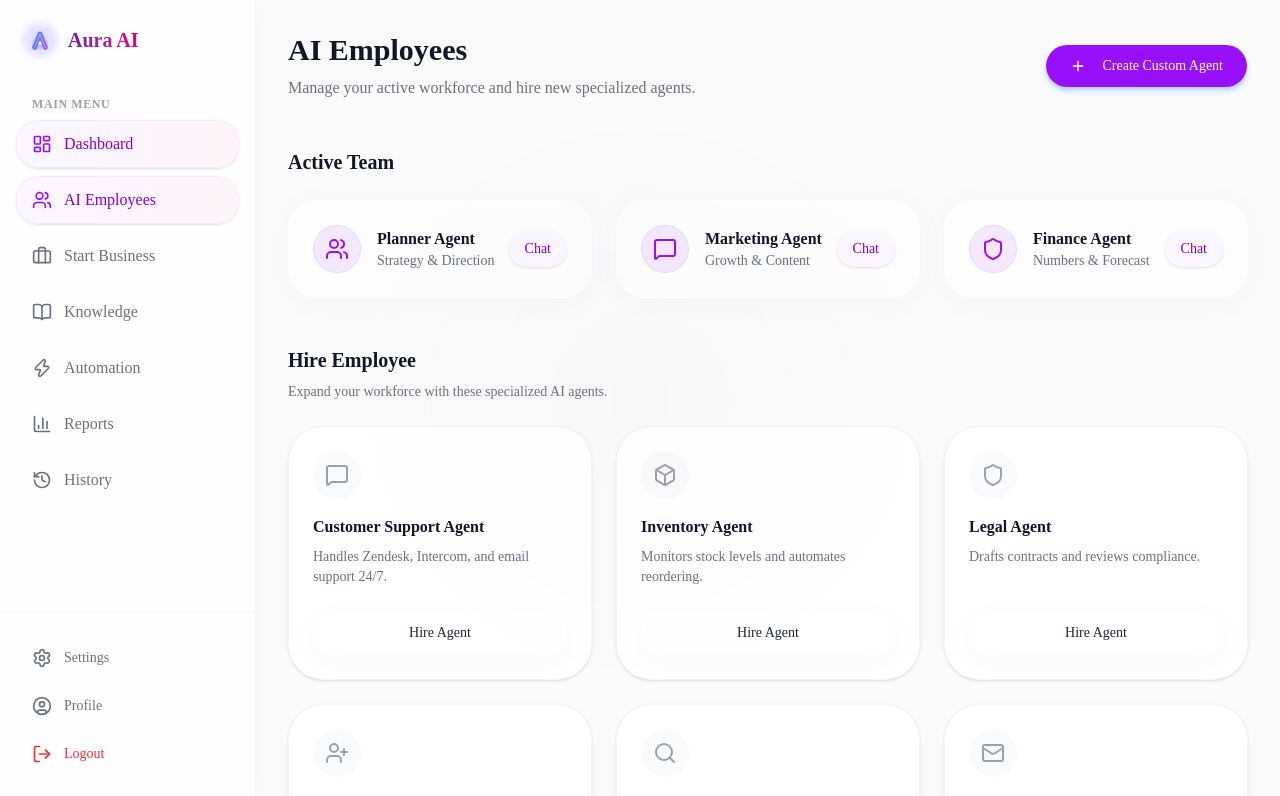
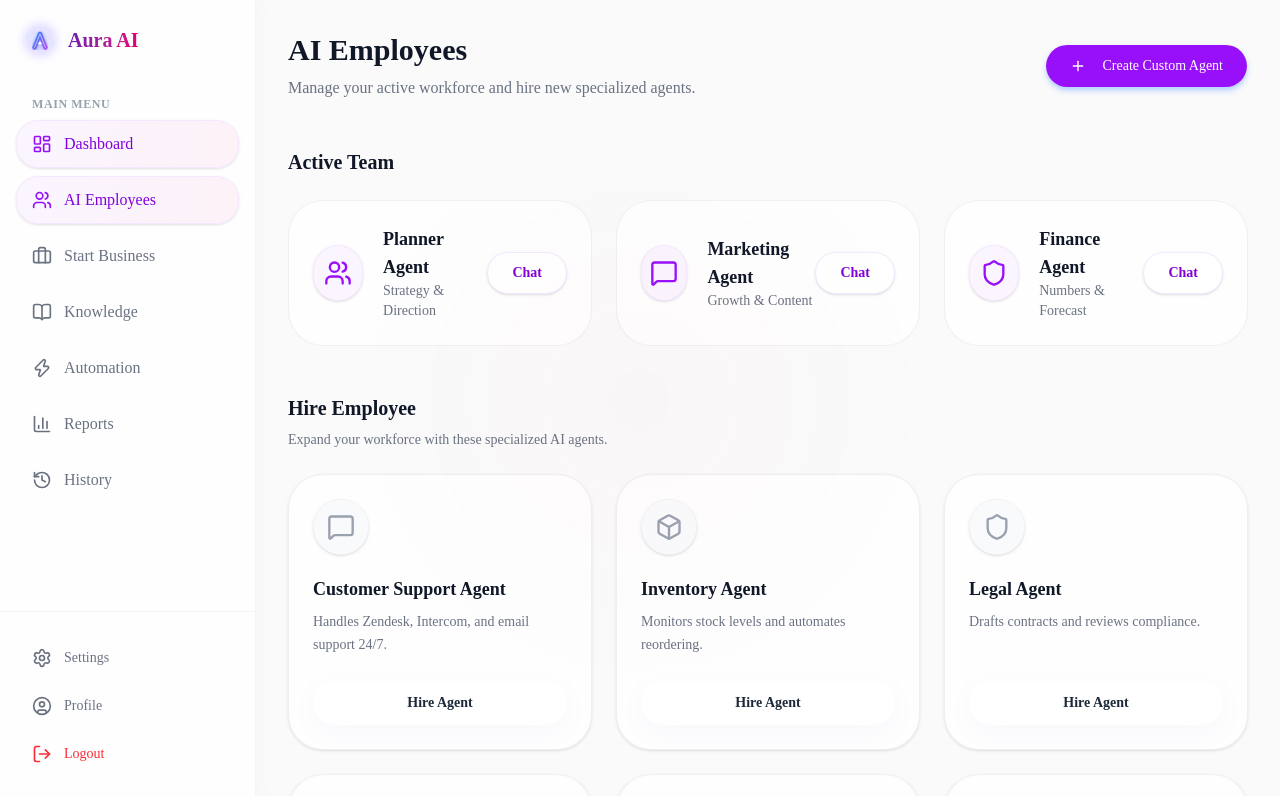
Before and after one commit to mallikarjunraopasupuleti44-ship-it/Aura-ai-, a Next.js app in the folder nexus-frontend/: page /dashboard/employees in a window 1280 px wide. Shown: the top 796 px of the page. Built offline with nearby package versions, Linux system fonts and the light colour scheme.

Commit message:
style: implement glassmorphism and animated floating gradients on employee cards

```diff
--- a/nexus-frontend/src/app/dashboard/employees/page.tsx
+++ b/nexus-frontend/src/app/dashboard/employees/page.tsx
@@ -52,18 +52,21 @@ export default function EmployeesPage() {
                  initial={{ opacity: 0, y: 20 }}
                  animate={{ opacity: 1, y: 0 }}
                  transition={{ delay: idx * 0.1 }}
-                 className="glass-card p-6 border border-gray-100 flex items-center justify-between hover:shadow-xl hover:shadow-purple-500/10 hover:-translate-y-1 hover:border-purple-200 transition-all duration-300 group cursor-pointer"
+                 className="relative overflow-hidden p-6 border border-gray-200/60 flex items-center justify-between hover:shadow-2xl hover:shadow-purple-500/20 hover:-translate-y-2 hover:border-purple-300/60 transition-all duration-500 group cursor-pointer bg-white/70 backdrop-blur-xl rounded-3xl"
                >
-                 <div className="flex items-center gap-4">
-                   <div className="w-12 h-12 rounded-2xl bg-purple-100 flex items-center justify-center border border-purple-200 group-hover:bg-purple-600 transition-colors duration-300">
-                     <Icon className="w-6 h-6 text-purple-600 group-hover:text-white transition-colors duration-300" />
+                 {/* Inner animated gradient background */}
+                 <div className="absolute inset-0 bg-gradient-to-r from-purple-100/40 via-transparent to-transparent opacity-0 group-hover:opacity-100 transition-opacity duration-700" />
+
+                 <div className="relative z-10 flex items-center gap-5">
+                   <div className="w-14 h-14 rounded-2xl bg-purple-50 flex items-center justify-center border border-purple-100 group-hover:bg-gradient-to-br group-hover:from-purple-600 group-hover:to-pink-500 transition-all duration-500 shadow-sm group-hover:shadow-purple-500/40 group-hover:scale-110 group-hover:-rotate-3">
+                     <Icon className="w-7 h-7 text-purple-600 group-hover:text-white transition-colors duration-500" />
                    </div>
                    <div>
-                     <h3 className="font-semibold text-gray-900 group-hover:text-purple-700 transition-colors duration-300">{agent.name}</h3>
-                     <p className="text-sm text-gray-500">{agent.role}</p>
+                     <h3 className="font-bold text-gray-900 group-hover:text-purple-900 transition-colors duration-300 text-lg">{agent.name}</h3>
+                     <p className="text-sm text-gray-500 font-medium">{agent.role}</p>
                    </div>
                  </div>
-                 <Link href="/dashboard/chat" className="px-4 py-2 bg-purple-50 text-purple-700 rounded-full text-sm font-medium hover:bg-purple-600 hover:text-white transition-all shadow-sm">
+                 <Link href="/dashboard/chat" className="relative z-10 px-6 py-2.5 bg-white text-purple-700 rounded-full text-sm font-bold border border-purple-100 hover:bg-gradient-to-r hover:from-purple-600 hover:to-pink-500 hover:text-white hover:border-transparent transition-all duration-300 shadow-sm group-hover:shadow-md">
                    Chat
                  </Link>
                </motion.div>
@@ -88,16 +91,22 @@ export default function EmployeesPage() {
                 initial={{ opacity: 0, y: 20 }}
                 animate={{ opacity: 1, y: 0 }}
                 transition={{ delay: 0.2 + idx * 0.1 }}
-                className="bg-white rounded-3xl p-6 border border-gray-100 shadow-sm hover:shadow-2xl hover:shadow-pink-500/10 hover:-translate-y-1 hover:border-pink-200 transition-all duration-300 group flex flex-col cursor-pointer"
+                className="relative overflow-hidden bg-white/70 backdrop-blur-xl rounded-3xl p-6 border border-gray-200/60 shadow-sm hover:shadow-2xl hover:shadow-pink-500/20 hover:-translate-y-2 hover:border-pink-300/60 transition-all duration-500 group flex flex-col cursor-pointer"
               >
-                <div className="w-12 h-12 rounded-2xl bg-gray-50 flex items-center justify-center mb-4 group-hover:bg-purple-50 transition-colors">
-                  <Icon className="w-6 h-6 text-gray-400 group-hover:text-purple-600 transition-colors" />
+                {/* Magical animated background glow on hover */}
+                <div className="absolute inset-0 bg-gradient-to-br from-pink-100/40 via-purple-50/20 to-transparent opacity-0 group-hover:opacity-100 transition-opacity duration-700" />
+
+                {/* Content */}
+                <div className="relative z-10 flex flex-col h-full">
+                  <div className="w-14 h-14 rounded-2xl bg-gray-50 flex items-center justify-center mb-5 border border-gray-100 group-hover:bg-gradient-to-br group-hover:from-purple-500 group-hover:to-pink-500 transition-all duration-500 shadow-sm group-hover:shadow-pink-500/40 group-hover:scale-110 group-hover:rotate-3">
+                    <Icon className="w-7 h-7 text-gray-400 group-hover:text-white transition-colors duration-500" />
+                  </div>
+                  <h3 className="text-lg font-bold text-gray-900 mb-2 group-hover:text-purple-900 transition-colors">{agent.name}</h3>
+                  <p className="text-sm text-gray-500 font-medium flex-1 mb-6 leading-relaxed group-hover:text-gray-700 transition-colors">{agent.desc}</p>
+                  <Button variant="outline" className="w-full rounded-xl border-gray-200/80 bg-white/80 font-bold hover:bg-gradient-to-r hover:from-purple-600 hover:to-pink-500 hover:text-white hover:border-transparent transition-all duration-300 shadow-sm group-hover:shadow-md">
+                    Hire Agent
+                  </Button>
                 </div>
-                <h3 className="font-semibold text-gray-900 mb-2">{agent.name}</h3>
-                <p className="text-sm text-gray-500 flex-1 mb-6">{agent.desc}</p>
-                <Button variant="outline" className="w-full rounded-xl border-gray-200 hover:bg-purple-50 hover:text-purple-700 hover:border-purple-200 transition-colors">
-                  Hire Agent
-                </Button>
               </motion.div>
             )
           })}
```
